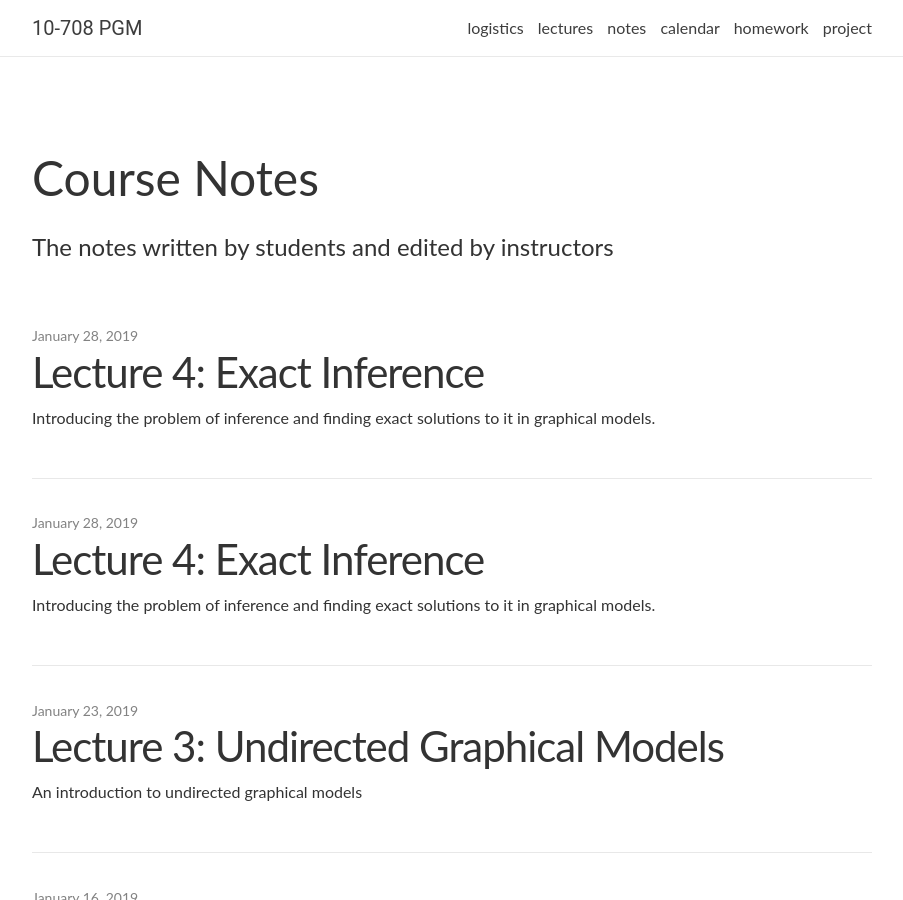
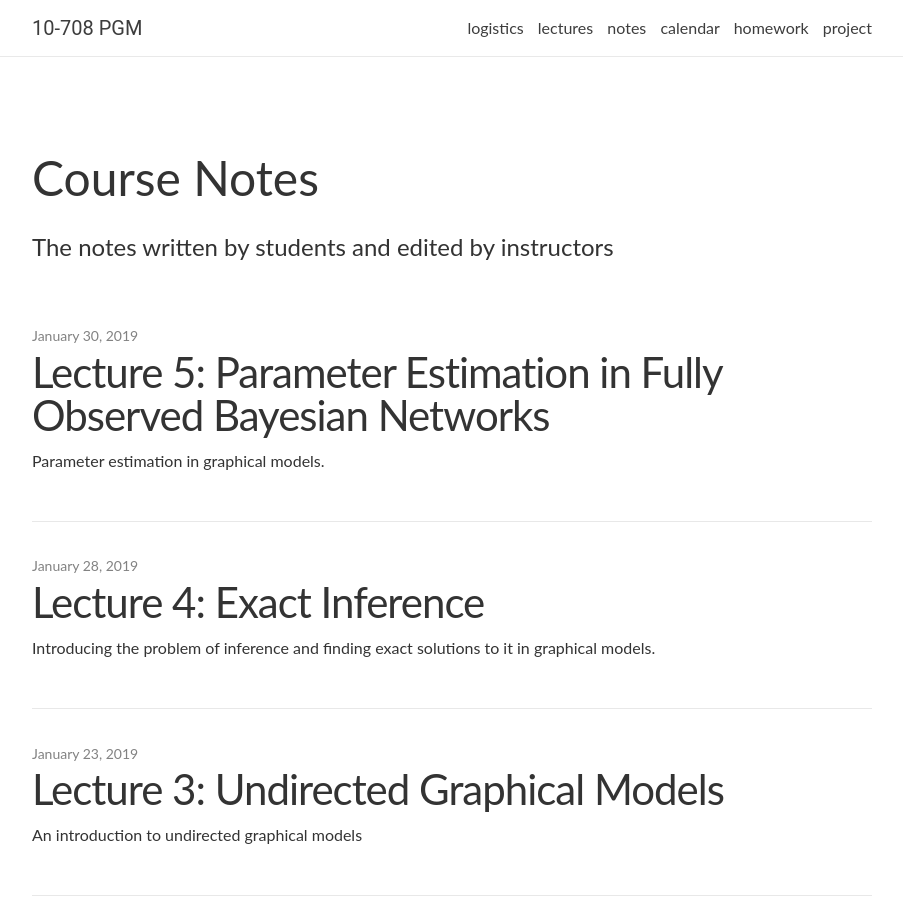
Before and after one commit to sailinglab/pgm-spring-2019, a Jekyll site: the page built from notes/index.html, in a window 1280 px wide and 900 px high. Shown: the whole window, without its empty margins (188-1091 px from the left). Built offline with Jekyll 4.4.1, drawn with Linux system fonts in a browser that asks for light colours; nearby versions of some CDN libraries; the list of posts is cut into pages by our own code; comment, search, counter and statistics services are not loaded; some of the changed lines change nothing that is shown.

Commit message:
finished my parts

```diff
--- a/_posts/2019-01-30-lecture-05.md
+++ b/_posts/2019-01-30-lecture-05.md
@@ -1,21 +1,21 @@
 ---
 layout: distill
-title: "Lecture 4: Exact Inference"
-description: Introducing the problem of inference and finding exact solutions to it in graphical models.
-date: 2019-01-28
+title: "Lecture 5: Parameter Estimation in Fully Observed Bayesian Networks"
+description: Parameter estimation in graphical models.
+date: 2019-01-30
 
 lecturers:
   - name: Eric Xing
     url: "https://www.cs.cmu.edu/~epxing/"
 
 authors:
-  - name: Tingfung Lau  # author's full name; let's order by sections
+  - name: Chentao Ye # author's full name; let's order by sections
     url: "#"  # optional URL to the author's homepage
-  - name: Austin Dill
+  - name: Muqiao Yang
     url: "#"
-  - name: Lingxiao Zhao
+  - name: Qingtao Hu
     url: "#"
-  - name: Ksenia Korovina
+  - name: Sailun Xu
     url: "#"
 
 editors:
@@ -579,102 +579,186 @@
 It’s extremely hard to find a optimal elimination ordering. And actually the tree width of ising model is large than the $\sqrt{n}$ so even finding a optimal elimination ordering, the VE algorithm is still exponential in $n$.
 
 
+### Bayesian Estimation for a Gaussian
+* Reasons for Bayesian Approach
+	* Update estimate sequentially over time
+	* We may have prior knowledge about the expected magnitude of parameters
+	* The MLE for $\Sigma$ may not be full rank if we don't have enough data
 
+Now that we only consider conjugate priors, and consider various cases of increasing complexity:
+* Known $\sigma$, unknown $\mu$
+* Known $\mu$, unknown $\sigma$
+* Unknown $\mu$ and $\sigma$
 
----
+**Unknown $ \mu $, known $ \sigma $**
+- Normal Prior:
+	$$ P(\mu | \mu_0, \tau^2) \sim \mathcal{N}(\mu_0, \tau^2) = \frac{1}{\sqrt{2\pi\tau^2t}}\exp\{ -\frac{1}{2\tau^2}(\mu-\mu_0)^2 \}$$
+- Joint Probability:
+	$$ P(x, \mu | \mu_0, \tau^2) = P(x | \mu) P(\mu) = (\frac{1}{\sqrt{2\pi\sigma^2}})^N \exp\{ -\frac{1}{2\sigma^2}\sum_{n=1}^N(x_n - \mu)^2 \} \frac{1}{\sqrt{2\pi\tau^2}}\exp\{ -\frac{1}{2\tau^2}(\mu-\mu_0)^2 \} $$
+- Posterior:
+	$$ P(\mu | x, \mu_0, \tau^2) \sim \mathcal{N}(\tilde \mu, \tilde \sigma^2) = \frac{1}{\sqrt{2\pi \tilde \sigma^2}} \exp\{ - \frac{1}{2\tilde \sigma}(\mu-\tilde\mu)^2 \} $$
 
-## Message Passing Algorithms
+	$$\tilde \mu = \frac{N/\sigma^2}{N/\sigma^2 + 1/\tau^2} \bar{x} + \frac{1/\tau^2}{N/\sigma^2 + 1/\tau^2} \mu_0$$
+	a convex combination of sample mean and prior mean, and
 
-#### Overview
+	$$\tilde \sigma^{-2} = \frac{N}{\sigma}^2 + \frac{1}{\tau^2}$$
+	is the precision of the prior plus $1/\sigma^2$ of contribution for each observed data point.
 
-Now we have devised a general Eliminate algorithm that is able to work on every graph. However, it has several downsides. One of them, as we have discussed, is exponential worst case complexity. Another one is that it is designed to only answer single-node queries. In this section, we build on the same idea of exploiting local structure of a graph to manipulate factors, and formulate a class of exact inference algorithms based on passing messages over the Clique tree data structure. Doing so will give us important insight on the way inference works in general, and also provide computational benefits in the case when multiple queries have to be computed based on the same evidence. Next, we will show that the message-passing idea can be implemented more efficiently for the special case tree-like graphs. Finally, we conclude with a summary of exact inference.
+**Known $ \mu $, unkown $ \lambda = \sigma^{-2} $**
+- Conjugate prior for $\sigma$:
+	$$ P(\lambda | a, b)=  \Gamma(a)^{-1}b^a\lambda^{a-1}\exp(-b\lambda) $$
+- Joint Probability:
+	$$ P(x, \lambda | a, b) = P(x | \lambda, a, b)P(\lambda | a,b ) =  (2\pi)^{-n/2} \lambda^{n/2}\exp(-\frac{\lambda}{2}\sum_{n=1}^N(x_n - \mu)^2)  \Gamma(a)^{-1}b^a\lambda^{a-1}\exp(-b\lambda) $$
 
-This section will provide just a cursory overview of the aforementioned techniques, with the intent of presenting intuitions about how they connect to one another, and also clearing up some confusing terminology. For more in-depth explanations and proofs for each of the topics, the scribe would advise looking into the references.
+- Therefore Posterior:
+	$$ P(\lambda | x, a, b) \sim Gamma(\lambda | a_n, b_n) = \Gamma(a_n)^{-1}b_n^{a_n}\lambda^{a_n - 1} \exp(-b_n \lambda)$$
+	where $a_n = a + \frac{n}{2}$ and $b_n = b +\frac{1}{2}\sum_{n=1}^N(x_n - \mu)^2$
 
+**Unkown $ \mu $, unkown $ \lambda $**
+- Univariate Case
+	- Conjugate prior for $\mu$ and $\lambda = \sigma^{-2}$: (Normal-Inverse-Gamma)
+		$$ P(\mu, \sigma^2| m,V,a,b) = P(\mu | \sigma^2, m, V) P(sigma^2 | a,b) = \mathcal{\mu | m, \sigma^2 V} Gamma(\lambda | a_n, b_n)$$
+- Multivariate Case
+	- Conjugate prior for $\mu$ and $\Sigma$: (Normal-Inverse-Wishart)
+		$$ P(\mu, \Sigma |\mu_0, \kappa_0, \Lambda_0^{-1}, \nu_0) = P(\mu | \Sigma, \mu_0, \kappa_0) P( \Sigma | \Lambda_0^{-1}, \nu_0) = \mathcal{N}(\mu | \mu_0, \frac{1}{\kappa_0}\Sigma) \mathcal{IW}(\Sigma |\Lambda_0^{-1}, \nu_0)  $$
 
-#### Variable elimination and Clique Trees <d-cite key="Koller"></d-cite><d-cite key="Murphy"></d-cite>
+### Two nodes fully observed BNs
+<figure>
+  <div class="row">
+   <div class="col one">
+     <img src="{{ '/assets/img/notes/lecture-05/two_node_bayesian.png' | relative_url }}" />
+   </div>
+  </div>
+  <figcaption>
+	<strong>Two nodes fully observed BNs</strong>
+  </figcaption>
+</figure>
 
-Let us start by drawing a connection between variable elimination process as we have seen in Eliminate algorithm, and a special data structure called a Clique tree (also known by the names of Junction or Join tree). Recall that performing one step of variable elimination involved creating a factor $\psi_i$ by multiplying several existing factors, and then one variable is summed out of $\psi_i$ to create a factor $\tau_i$ that is sent to other factors as a "message". A run of this algorithm defines a *Clique tree*: it is an undirected graph with nodes corresponding to factors $\psi_i$, or cliques of variables $C_i$ in its scope; an edge between $C_i$ and $C_j$ is added if a message $\tau_i$ is used to in the computation of $C_j$'s message $\tau_j$. Notice that any message $\tau_i$ is passed only once: when a factor $\phi_i$ is used to create the next factor $\psi_j$, it is never used again; hence this graph can be seen to be a tree. Figures below present an example.
+- Conditional Mixtures
+	- Linear/Logistic Regression
+- Classification
+	- Generative and discriminative approaches
 
+### Classification
+Goal: wish to learn $f: X \to Y$
+- Generative: Modeling the joint distribution of all data, i.e.: $P(x,y)$
+- Discriminative: Modeling only the conditional distribution, i.e.: $P(y \vert x)$
+
+#### Conditional Gaussian
+The data: $\{ (x_1,y_1),(x_2, y_2), \cdots, (x_n, y_n) \}$
+
+$y$ is a class indicator vector (one-hot encoding):
+$$ p(y_n) = multi(y_n; \pi) = \prod_{k=1}^K \pi_k^{y_{n,k}} $$
+
+$x$ is a conditional Gaussian variable with a class-specific mean:
+$$ p(x_n | y_{n,k} = 1, \mu, \sigma) = \frac{1}{\sqrt{2\pi\sigma^2}}\exp\{-\frac{1}{2\sigma^2}(x_n-\mu_k)^2 \}$$
+
+$$p(x|y, \mu, \sigma)=\prod_n p(x_n | y_n, \mu, \sigma) = \prod_n (\prod_k \mathcal{N} (x_n; \mu_k, \sigma_k)^{y_{n,k}} ) $$
+
+#### MLE of Conditional Gaussian
 <figure>
   <div class="row">
     <div class="col one">
-      <img src="{{ '/assets/img/notes/lecture-04/student_network.png' | relative_url }}" />
+      <img src="{{ '/assets/img/notes/lecture-05/gaussian_mle.png' | relative_url }}" />
     </div>
   </div>
   <figcaption>
-    <strong>Student network <d-cite key="Koller"></d-cite></strong>
+    <strong>MLE of Conditional Gaussian.</strong>
   </figcaption>
 </figure>
 
-<figure>
-  <div class="row">
-    <div class="col two">
-      <img src="{{ '/assets/img/notes/lecture-04/student_ctree.png' | relative_url }}" />
-    </div>
-  </div>
-  <figcaption>
-    <strong>Clique tree for VE execution in order C,D,I,H,G,S,L</strong>
-  </figcaption>
-</figure>
+- Data log-likelihood
+	$$ l(\theta; D) = \log \prod_n p(x_n, y_n) = \log \prod_n p(y_n | \pi) p(x_n | y_n, \mu, \sigma) $$
+- MLE:
 
+	$$ \hat \pi_{k, MLE} = \text{argmax}_{\pi} l(\theta; D) \Rightarrow \hat \pi_{k, MLE} = \frac{\sum_{n}y_{n,k}}{N} = \frac{n_k}{N} $$, the fraction of sample of class $ k $
 
-A more algorithmically principled way of constructing a clique tree given the elimination order triangulates $\mathcal{G}$ into its chordal graph, extracts max cliques in it and and finds a minimal spanning tree in the resulting clique graph. Triangulation "triangulates" the graph by iteratively adding an edge between any non-adjacent vertices into any cycle of length at least $4$. Equivalently, given elimination order, we can add edges that would be added if we were to run elimination. Next, maximal cliques $C_i$ are extracted from this graph and arranged in a graph with edges $s_{i,j} = C_i\cap C_j$. Finally, a minimum spanning tree in this graph is a clique tree. The initial graph, triangulated graph, max cliques and the corresponding clique tree are presented in the below example.
+	$$ \hat \mu_{k, MLE} = \text{argmax}_{\mu} l(\theta; D) \Rightarrow \hat\mu_{k, MLE} = \frac{\sum_n y_{n,k} x_n}{\sum_n y_{n,k}} = \frac{\sum_{n} y_{n,k} x_n}{n_k} $$, the average of samples of class $ k $
 
-<figure>
-  <div class="row">
-    <div class="col two">
-      <img src="{{ '/assets/img/notes/lecture-04/construction.png' | relative_url }}" />
-    </div>
-  </div>
-  <figcaption>
-    <strong>Constructing a Clique tree from the Student network.</strong>
-  </figcaption>
-</figure>
+#### Bayesian Estimation of Conditional Gaussian
 
-Moreover, there is a simple characterization of exactly those trees with $C_i \subseteq X$ as nodes and $S_{i,j} \subseteq C_i\cap C_j$ as edges that are clique trees defined by some variable elimination procedure (using a property called Running Intersections). This lets us identify clique trees with executions of variable elimination. As we will see, interpreting variable elimination in terms of clique trees has several computational advantages. For example, one tree may be used as a basis for executing several different elimination orderings. Furthermore, it makes it possible to cache intermediate messages for answering multiple marginal probability queries more efficiently.
+- Prior:
 
+	$$ P(\pi | \alpha) = Dirichlet(\pi; \alpha) $$         \\
+	     $$ P(\mu_k | \nu) = \mathcal{N}(\mu_k; \nu, \tau^2) $$
 
-#### General Sum-Product on a Clique Tree <d-cite key="Koller"></d-cite><d-cite key="Murphy"></d-cite>
+- Posterior mean:
 
-The Sum-Product algorithm provides a way to use a Clique tree to guide variable elimination. Starting with a clique tree $\Tau$ with cliques $C_i$, we perform the following steps:
+	$$ \pi_{k, Bayes} = \frac{N}{N + \vert a \vert_1} \hat \pi_{k, MLE} + \frac{\vert a \vert_1}{N + \vert a \vert_1} \frac{a_k}{ \vert a \vert_1} = \frac{n_k + a_k}{N + \vert a \vert_1} $$ where $ \vert a \vert_1 = \sum_{k=1}^K a_k $
 
-1. Generate initial potentials by multiplying factors assigned to each clique $C_i$:
+	$$ \mu_{k, Bayes} = \frac{n_k/ \sigma^2}{n_k/\sigma^2 + 1/\tau^2}\hat{\mu}_{k, MLE} + \frac{1/\tau^2}{n_k/\sigma^2 + 1/\tau^2}\nu $$,
+	$$ \sigma_{Bayes}^{-2} = \frac{N}{\sigma^2} + \frac{1}{\tau^2} $$
 
-$$\psi_i(C_i) = \prod \psi$$
+#### Gausian Distriminative Analysis:
+- Joint probability of a datum and its label is:
+	$$ P(x_n, y_{n,k} = 1 | \mu, \sigma ) = p(y_{n,k} = 1) p(x_n | y_{n,k} = 1, \mu, \sigma) = \pi_k \frac{1}{\sqrt{2\pi \sigma^2}}\exp\{-\frac{1}{2\sigma^2}(x_n - \mu_k)^2 \} $$
 
-2. Choose root $C_r$ to be a clique that contains variable of interest.
-3. Orient the graph upward towards the root. This defines partial ordering of operations on the tree.
-4. Pass messages bottom-up (collect evidence phase): in the topological order from leaves to root, compute and store
+- Predict the conditional probability of label given the datum:
+	$$ p(y_{n,k} = 1 | x_n, \mu, \sigma) = \frac{\pi_k (2\pi\sigma^2)^{-1/2} \exp \{ -(x_n - \mu_k)^2 /2\sigma^2 \} }{\sum_{k'} \pi_{k'} (2\pi\sigma^2)^{-1/2} \exp \{ -(x_n - \mu_{k'})^2 /2\sigma^2 \} } $$
 
-$$\delta_{i\rightarrow j} = \sum_{C_i - S_{i,j}} \psi_i \cdot \prod_{k\in Pred(i)} \delta_{k\rightarrow i}$$
+- Frequentist Approach: fit $ \pi $, $ \mu $ and $ \sigma $ from data first
+- Bayesian Approach: compute the posterior dist. of the parameters first
 
-5. Distribute messages top-down (distribute evidence phase): for each clique $C_i$
+### Linear Regression
 
-$$\beta_i = \psi_r \cdot \prod_{k\in Pred(r)} \delta_{k\rightarrow r}$$
+The data: $ \{(x_1, y_1), (x_2, y_2), \cdots, (x_N, y_N) \} $, where $ x $ is an input vector and $y$ is a response vector(either continuous or discrete)
 
-After step $4$, we can get the marginal for the root node, $P(C_r)$, by multiplying the incoming messages with $C_r$'s own clique potential:
+A regression scheme can be used to model $ p(y \vert x) $ directly rather than $ p(x,y) $
 
-$$P(C_r) = \psi_r \cdot \prod_{k\in Pred(r)} \delta_{k\rightarrow r}$$
+#### A discrimintative probabilitstic model
+Assume $ y_i = \theta^T x_i + \epsilon_i $, where $\epsilon$ is an error term of unmodeled effects or random noise. Assume $ \epsilon_i \sim \mathcal{N}(0, \sigma^2) $, then
+$$ p(y_i | x_i; \theta) \sim \mathcal{N}(\theta^Tx_i, \sigma^2) = \frac{1}{\sqrt{2\pi\sigma^2}} \exp\{ -\frac{1}{2\sigma^2} (y_i - \theta^Tx_i)^2 \} $$
 
-(to get the likelihood of the variable of interest, it remains to sum out irrelevant variables). However, the benefit of using the clique tree shows after the top-down phase of step $5$, after which the *beliefs* $\beta_i$ we obtain are actually equal to marginals $P(C_i)$ for every clique. This way, running $N$ marginal queries is reduced from $Nc$ to just $2c$ (at the cost of storing the tree and messages between bottom-up and top-down passes).
+And by that each $(y_i, x_i$ are i.i.d, we have:
+$$ L(\theta) = \prod_{i=1}^N p(y_i | x_i; \theta) = (\frac{1}{\sqrt{2\pi\sigma^2}})^N \exp\{ - \frac{1}{2\sigma^2}\sum_{i=1}^N(y_i - \theta^T x_i)^2 \}$$
 
-There are several modifications of the algorithm. One replaces sum-product with max-product in the collect evidence phase, and with traceback in the distribute evidence phase, to produce a MAP estimate for $\mathcal{G}$. Another gives a way to do posterior sampling on from the model, by having the collect evidence phase proceed as usual, and on the distribute evidence phase sampling variables given the values higher up the tree.
+hence:
+$$ l(\theta) = n\log \frac{1}{\sqrt{2\pi\sigma^2}} - \frac{1}{2\sigma^2}\sum_{i=1}^N(y_i - \theta^Tx_i)^2$$
 
-The resulting *Clique (Junction) tree algorithm* is a general algorithm for exact inference. However, it inherits the worst-case complexity of the Eliminate algorithm, which is exponential in the size of the largest clique in elimination order. The smallest size of largest clique over all elimination orderings is called the treewidth of a graph; it captures the complexity of VE, as well as CTA. However, finding the ordering, as well as the treewidth itself, is NP-hard in general. This limits the applicability of both of these algorithms.
+we notice that maximizing this term w.r.t $\theta$ is equivalent to minimizing a MSE(mean square error):
+$$ J(\theta) = \frac{1}{2}\sum_{i=1}^N(x_i^T \theta - y_i)^2 $$
 
-Next, we will present a more specialized instantiation of a message-passing algorithm that is limited to trees or tree-like structures, but is more efficient. Moreover, it can be applied to non-trees in an iterative fashion, resulting in an approximate inference algorithm known as *Loopy Belief propagation*.
+## ML Structure Learning for Completely Observed GMs
+### Two "Optimal" Approaches
+"Optimal" means the empoloyed algorithms guaranteed to return a structure that maximizes the objective. Some popluar heuristics, however, provide no gurantee on attaining optimality, interpretability or even do not have an explicit objective. e.g.: structured EM, Module network, greedy structural search, deep learning via auto-encoders, etc.
 
+Will learn two classes of algorithms for guaranteed structure learning, albeit only applying to certain families of graphs:
+- Trees: The Chow-Liu Algorithm
+- Pairwise MRFs: covariance selection, neighborhood-selection
 
-#### Sum-Product algorithm on trees <d-cite key="Murphy"></d-cite><d-cite key="Jordan2003"></d-cite>
+### Structural Search
+- $ O(2^{n^2}) $ graphs over $ n $ nodes
+- $ O(n!) $ trees over $ n $ nodes
+But we can find exact solution of an optimal tree under MLE:
+- MLE score decomposable to edge-related elements
+- In a tree each node has only one parent
+Lead to the Chow-Liu Algorithm
 
-There is a special class of models for which the exact inference can be performed especially efficiently. If $\mathcalP{G}$ is a undirected tree or a directed graph whose moralization is an undirected tree, we can use the Sum-Product message passing in the same way as described before, using the graph itself in place of a clique tree. Likewise, max-product variation for MAP inference and posterior sampling can both be used; moreover, the algorithm can be extended to certain tree-like structures through construction of so called Factor graphs. This algorithm is also known as Belief Propagation, and when applied to chain graps, as Forward-Backward algorithm. This multitude of names reflects the practical significance of this algorithm: although it is limited to certain graphical model structures, it is efficient due to low treewidth of those models and not needing to construct a clique tree in order to obtain all singleton marginals.
+### Chow-Liu Algorithm
 
-One more interesting feature of the tree Sum-Product algorithm is that we can still apply it to graphs that are not trees (i.e. have loops) by repeatedly running message passing until convergence: in that case, it yields an approximate inference method. This algorithm is called Loopy Belief Propagation, and it has been experimentally shown to work well for different classes of models.
+<d-math block>
+\begin{aligned}
+l(\theta_G, G; D) &= \log P(D | \theta_G, G)\\
+&= \log \prod_n (\prod_i p(x_{n,i} | x_{n, \pi_i(G)}, \theta_{i | \pi_i(G)} ) )\\
+&= \sum_{i} (\sum_{n}\log p(x_{n,i} | x_{n, \pi_i(G), \theta_{i | \pi_i(G) }}) )\\
+&= M\sum_i (\sum_{x_i, x_{\pi_i(G)}} \hat p(x_i, x_{\pi_i(G)}\log p(x_i | x_{\pi_i(G)}, \theta_{i | \pi_i(G)} ))\\
+&= M\sum_i(\sum_{x_i, x_{\pi_i(G)}} \hat{p}(x_i, x_{\pi_i(G)}) \log \frac{\hat p(x_i, x_{\pi_i(G)}, \theta_{i | \pi_i(G)})}{\hat p(x_{\pi_i(G)}) \hat p(x_i) } ) - M \sum_i (\sum_{x_i} \hat p(x_i) \log \hat p(x_i))\\
+&= M\sum_i \hat I(x_i, x_{\pi_i(G)}) - M \sum_i \hat H(x_i)
+\end{aligned}
+</d-math>
 
+- For each pair of variable $x_i$ and $x_j$:
+	- Compute empirical distribution: $ \hat p(x_i, x_j) = \frac{count(x_i, x_j)}{M} $
+	- Compute mutual information: $ \hat I(x_i, x_j) = \sum_{x_i, x_j} \hat p (x_i, x_j) \log \frac{\hat p (x_i, x_j)}{\hat p (x_i) \hat p(x_j)} $
+- Define a graph with node $ x_1, \cdots, x_n $:
+	- Edge $ (i,j) $ get weight: $ \hat I(x_i, x_j) $
+	- Compute maximum weight spanning tree
+	- Direction: pick any node as root, do BFS do define directions
 
-#### Summary of exact inference <d-cite key="Murphy"></d-cite><d-cite key="Jordan2003"></d-cite>
+### Structure Learning for General Graphs
+Theorem: The problem of learning a BN structure with at most $d$ parents is NP-hard for any (fixed) $ d \geq 2 $
 
-Let us recap what we have learnt about exact inference. We have seen Eliminate, Clique tree, and Sum-Product algorithms. Eliminate algorithm is conceptually simple and applicable to any graphical model. However, it only lets us compute single queries and has worst case exponential time complexity in treewidth. Clique tree algorithm is also applicable to general graphs and is able to fix the first of Eliminate's issues by caching computation using messages, but has the same computational complexity as a function of graph properties. Sum-product algorithm can be thought of as implementing the same idea of passing messages around the graph and can thus be for several-query applications, but reduces the computational complexity of Clique tree algorithm at the cost of being limited to tree-like graphical models.
-
-In general, the above trade-offs between generality and computational complexity are unavoidable: it can be shown that exact inference is NP-hard <d-cite key="DagumLuby1993"></d-cite>. In general, this intractability of exact inference leads to the need for approximate inference algorithms, which we will study later in the course. However, it is worth understanding exact inference. For one, as we have seen, under some assumptions about the model's structure exact inference is feasible, for example when the graphical model is a tree or has low treewidth. This case turns out to be quite important in applications, as many interesting models have a tree-like structure. Moreover, some of the approximate inference algorithms, such as Loopy BP, are inspired by exact inference algorithms.
+Most structure learning approaches use heuristics
+- Exploit score decomposition:
+	- e.g: Greedy search through space of node-orders
+	- Local search of graph structures
```
Also changed, not shown: assets/img/notes/lecture-05/gaussian_bayesian.png (added), assets/img/notes/lecture-05/gaussian_mle.png (added), assets/img/notes/lecture-05/two_node_bayesian.png (added).
